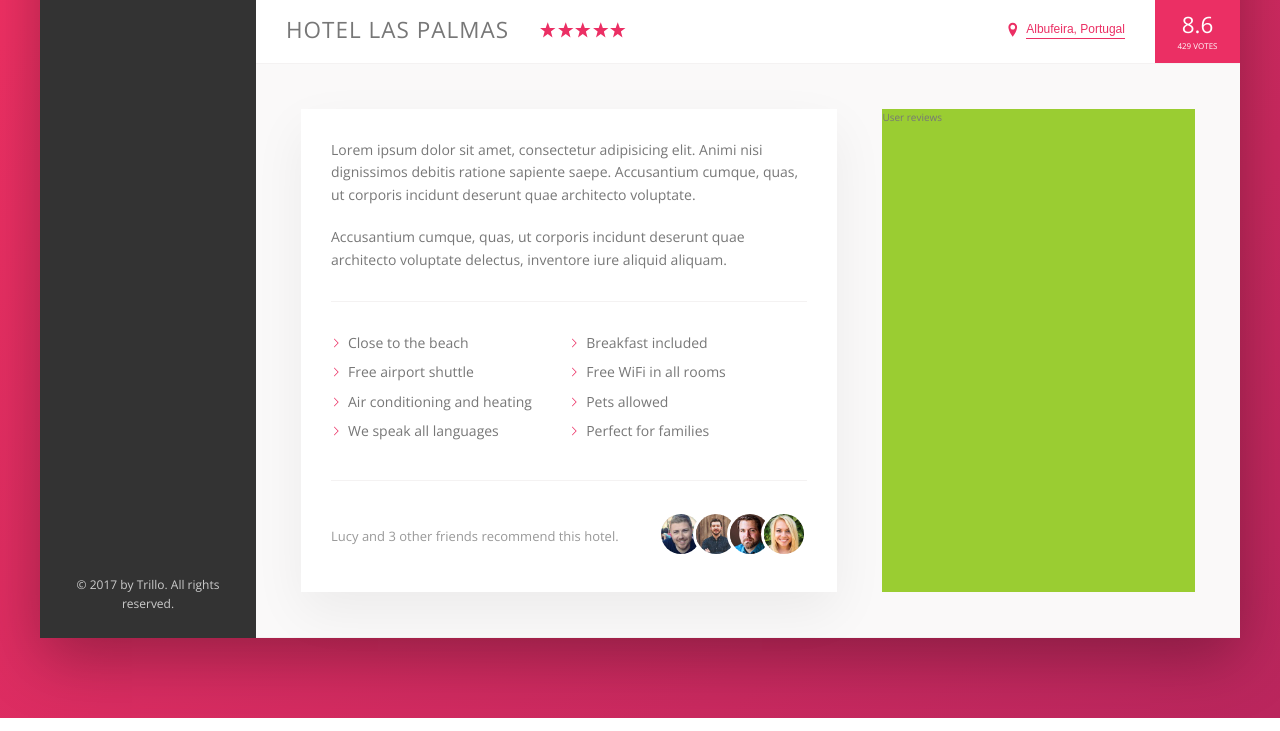
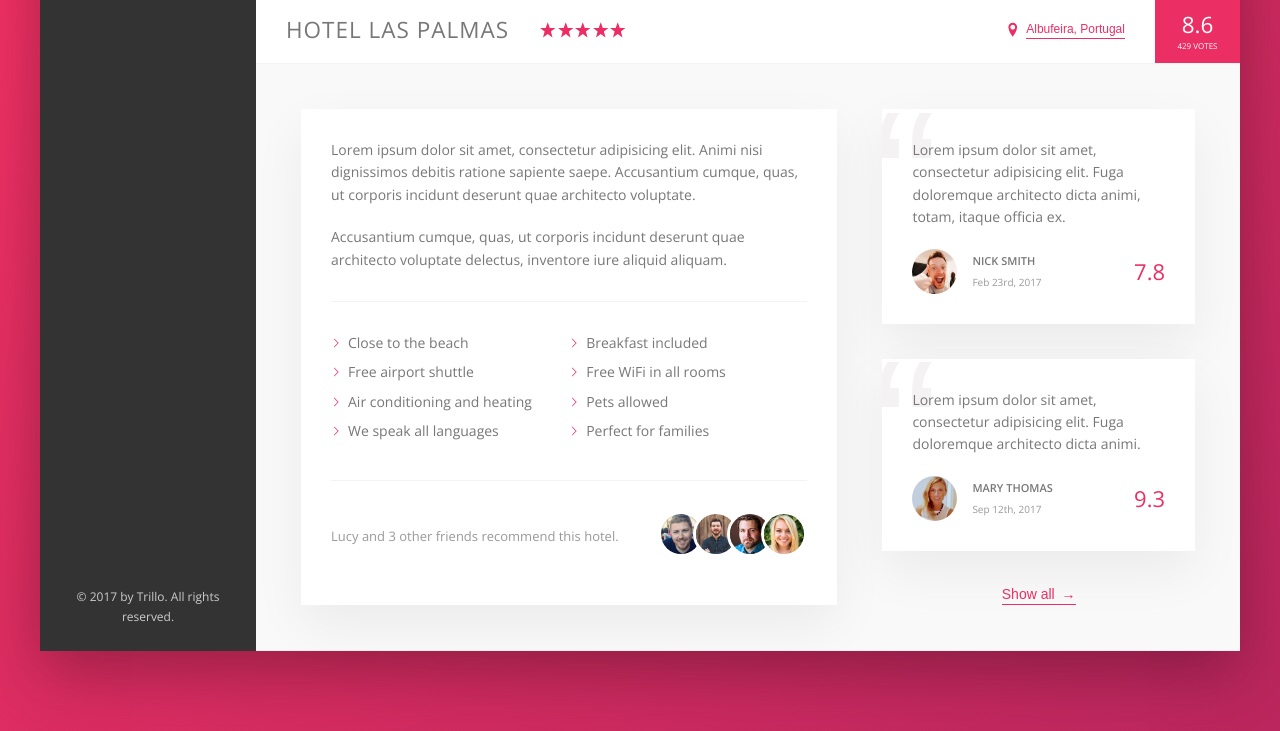
Before and after one commit to istevkovski/trillo-site, a website: page index.html in a window 1280 px wide. Shown: the part 538-1269 px from the top of the page. Drawn offline with nearby package versions, Linux system fonts and the light colour scheme.

Commit message:
Added review section

```diff
--- a/index.html
+++ b/index.html
@@ -157,7 +157,33 @@
                         </div>
 
                         <div class="user-reviews">
-                            User reviews
+                            <figure class="review">
+                                <blockquote class="review__text">
+                                        Lorem ipsum dolor sit amet, consectetur adipisicing elit. Fuga doloremque architecto dicta animi, totam, itaque officia ex.
+                                </blockquote>
+                                <figcaption class="review__user">
+                                    <img src="img/user-1.jpg" alt="User 1" class="review__photo">
+                                    <div class="review__user-box">
+                                        <p class="review__user-name">Nick Smith</p>
+                                        <p class="review__user-date">Feb 23rd, 2017</p>
+                                    </div>
+                                    <div class="review__rating">7.8</div>
+                                </figcaption>
+                            </figure>
+                            <figure class="review">
+                                <blockquote class="review__text">
+                                    Lorem ipsum dolor sit amet, consectetur adipisicing elit. Fuga doloremque architecto dicta animi.
+                                </blockquote>
+                                <figcaption class="review__user">
+                                    <img src="img/user-2.jpg" alt="User 2" class="review__photo">
+                                    <div class="review__user-box">
+                                        <p class="review__user-name">Mary Thomas</p>
+                                        <p class="review__user-date">Sep 12th, 2017</p>
+                                    </div>
+                                    <div class="review__rating">9.3</div>
+                                </figcaption>
+                            </figure>
+                            <button class="btn-inline">Show all <span>&rarr;</span></button>
                         </div>
                     </div>
 
--- a/sass/_components.scss
+++ b/sass/_components.scss
@@ -282,8 +282,17 @@
   cursor: pointer;
   transition: all .2s;
 
+  & span {
+    margin-left: 3px;
+    transition: margin-left .2s;
+  }
+
   &:hover {
     color: var(--color-gray-dark-1);
+
+    span {
+      margin-left: 8px;
+    }
   }
 
   &:focus {
@@ -385,3 +394,67 @@
   }
 
 }
+
+///////////////////////////////////////////////
+//REVIEWS
+.review {
+  background-color: #fff;
+  box-shadow: var(--shadow-light);
+  padding: 3rem;
+  margin-bottom: 3.5rem;
+  position: relative;
+  overflow: hidden;
+
+  &__text {
+    margin-bottom: 2rem;
+    z-index: 10;
+    position: relative;
+  }
+
+  &__user {
+    display: flex;
+    align-items: center;
+  }
+
+  &__photo {
+    height: 4.5rem;
+    width: 4.5rem;
+    border-radius: 50%;
+    margin-right: 1.5rem;
+  }
+
+  &__user-box {
+    margin-right: auto;
+  }
+
+  &__user-name {
+    font-size: 1.1rem;
+    font-weight: 600;
+    text-transform: uppercase;
+    margin-bottom: .4rem;
+  }
+
+  &__user-date {
+    font-size: 1rem;
+    color: var(--color-gray-dark-3);
+  }
+
+  &__rating {
+    color: var(--color-primary);
+    font-size: 2.2rem;
+    font-weight: 500;
+  }
+
+  &::before {
+    content: "\201C";
+    position: absolute;
+    top: -2.75rem;
+    left: -1rem;
+    line-height: 1;
+    font-size: 20rem;
+    color: var(--color-gray-light-2);
+    font-family: sans-serif;
+    z-index: 1;
+  }
+
+}
--- a/sass/_layout.scss
+++ b/sass/_layout.scss
@@ -37,6 +37,7 @@
 }
 
 .detail {
+  font-size: 1.4rem;
   display: flex;
   padding: 4.5rem;
   background-color: var(--color-gray-light-1);
@@ -44,7 +45,6 @@
 }
 
 .description {
-  font-size: 1.4rem;
   background-color: #fff;
   box-shadow: var(--shadow-light);
   padding: 3rem;
@@ -53,6 +53,9 @@
 }
 
 .user-reviews {
-  background-color: yellowgreen;
   flex: 1;
+
+  display: flex;
+  flex-direction: column;
+  align-items: center;
 }
```
Also changed, not shown: css/style.css.
